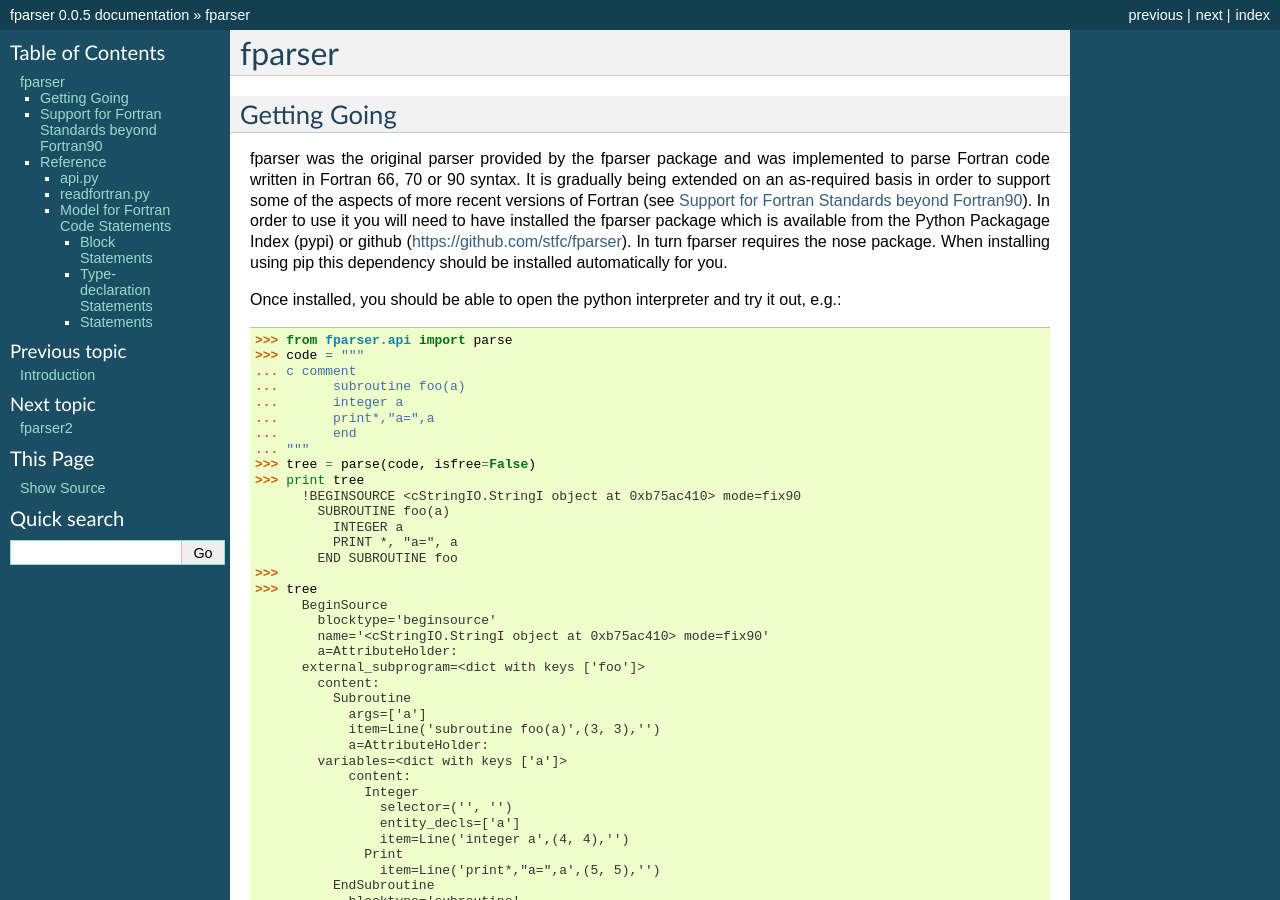
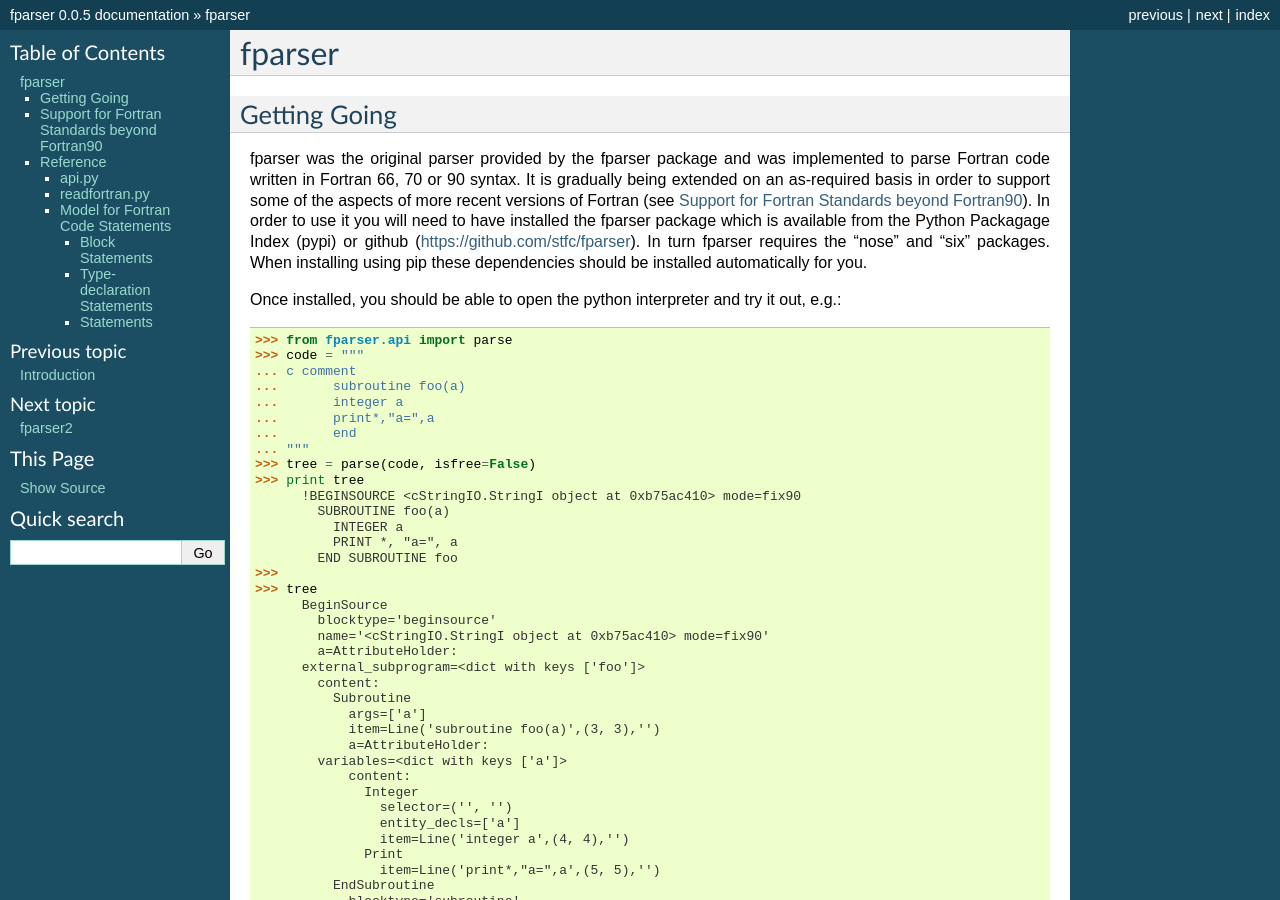
Before and after one commit to pearu/f2py, a Sphinx documentation site: the page built from doc/fparser.rst, in a window 1280 px wide and 900 px high. Built offline with Sphinx 7.4.7, drawn with Linux system fonts in a browser that asks for light colours.

Commit message:
There was an unspecified dependency on the "six" package which is now explicit.

```diff
--- a/doc/fparser.rst
+++ b/doc/fparser.rst
@@ -80,8 +80,8 @@
 Fortran (see :ref:`beyond_f90`). In order to use it you will need to
 have installed the fparser package which is available from the Python
 Packagage Index (pypi) or github (https://github.com/stfc/fparser). In
-turn fparser requires the nose package. When installing using pip this
-dependency should be installed automatically for you.
+turn fparser requires the "nose" and "six" packages. When installing using pip
+these dependencies should be installed automatically for you.
 
 Once installed, you should be able to open the python interpreter and
 try it out, e.g.:
--- a/setup.py
+++ b/setup.py
@@ -119,7 +119,7 @@
         classifiers=CLASSIFIERS,
         packages=PACKAGES,
         package_dir={"": "src"},
-        install_requires=['nose'],
+        install_requires=['nose', 'six'],
         # We need the following line to ensure we get the fparser/log.config
         # file installed.
         include_package_data=True)
```
